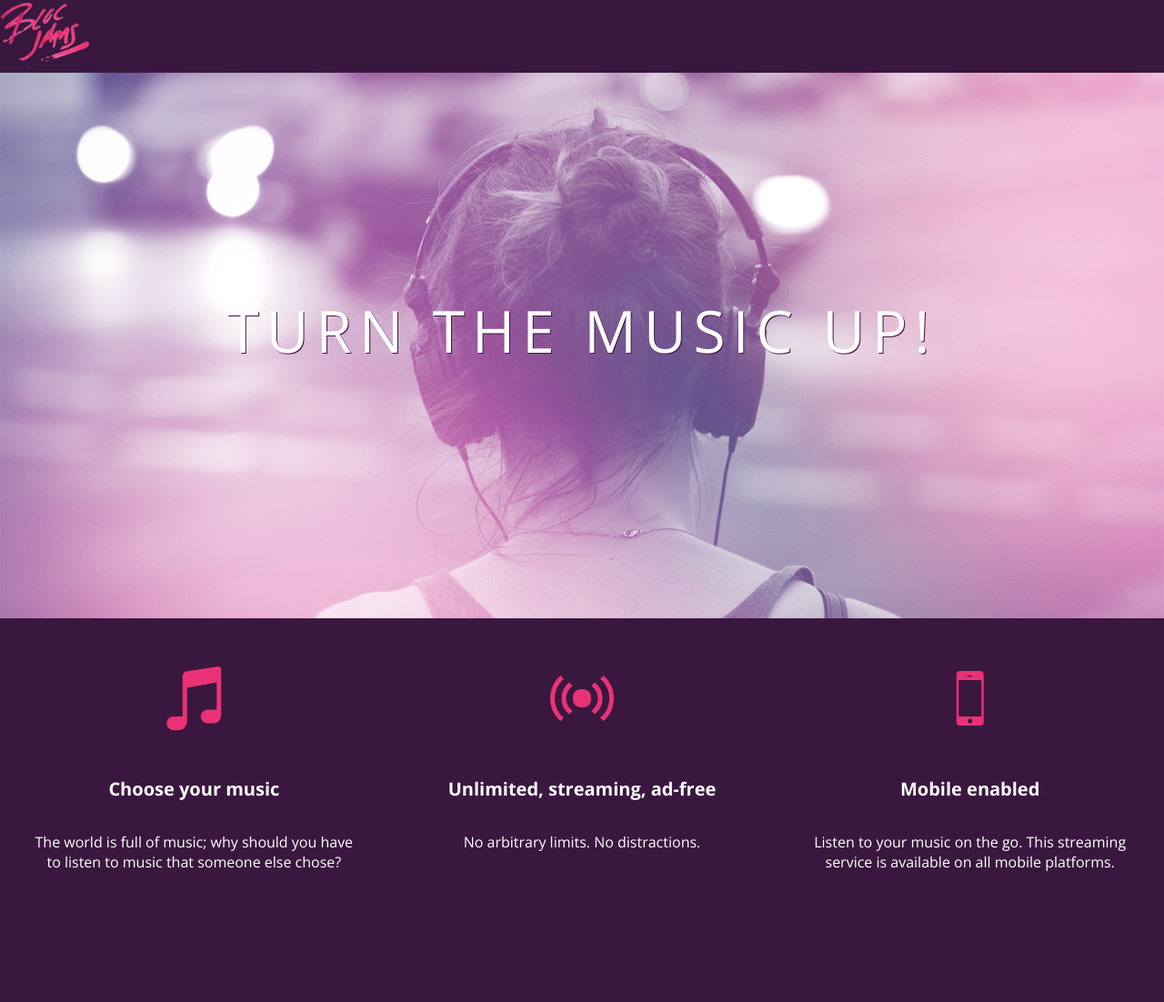
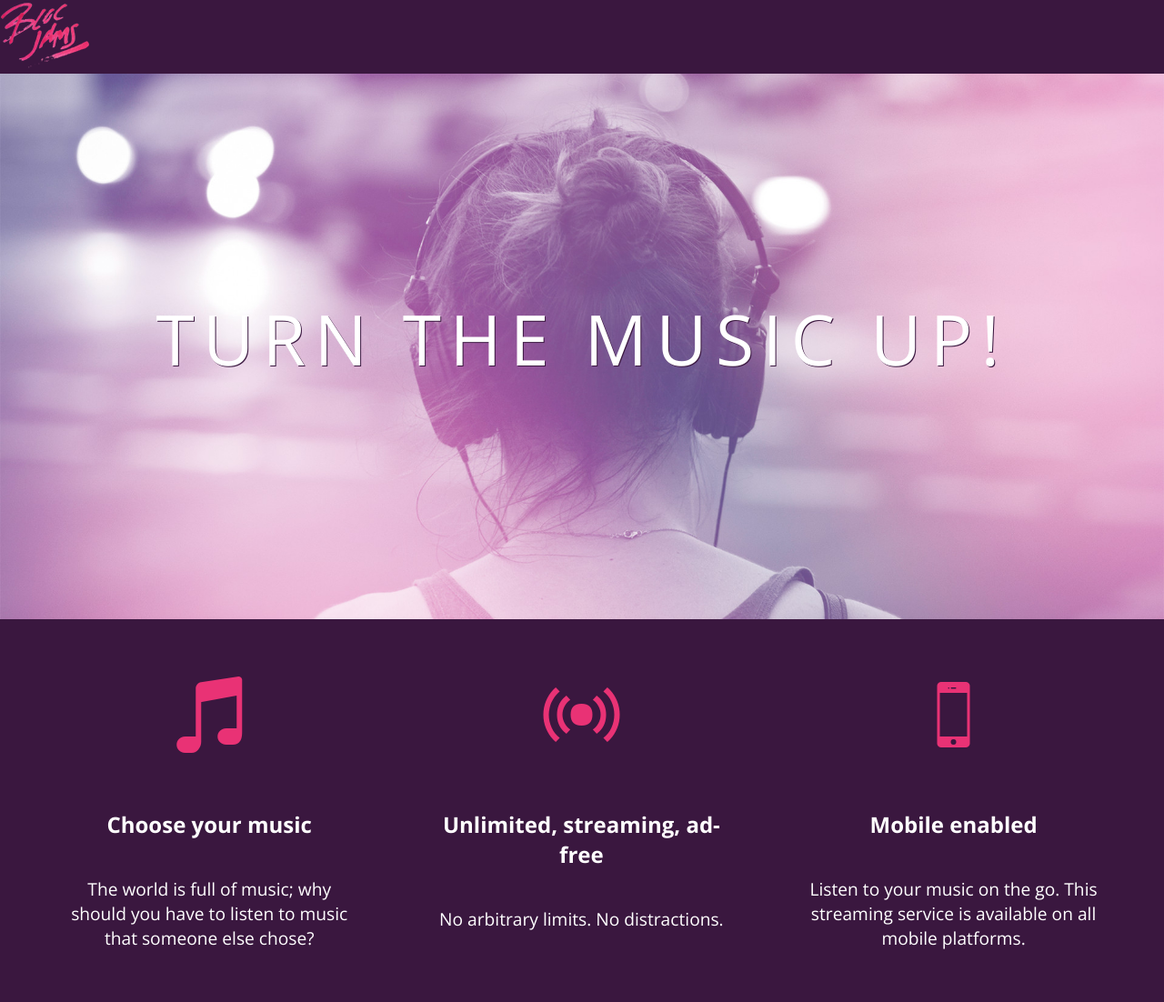
Before and after one commit to nikibrown/Bloc-Jams, a plain HTML site: page index.html in a window 1280 px wide. Shown: the whole page at 91% size. Before the commit the page ends 1007 px from the top, so only its background shows below. Drawn offline with nearby package versions, Linux system fonts and the light colour scheme.

Commit message:
add responsive grid classes

```diff
--- a/index.html
+++ b/index.html
@@ -2,10 +2,12 @@
  <html>
      <head>
         <title>Bloc Jams</title>
+        <meta name="viewport" content="width=device-width, initial-scale=1">
         <link rel="stylesheet" type="text/css" href="http://fonts.googleapis.com/css?family=Open+Sans:400,800,600,700,300">
         <link rel="stylesheet" type="text/css" href="http://code.ionicframework.com/ionicons/2.0.1/css/ionicons.min.css">
         <link rel="stylesheet" type="text/css" href="styles/normalize.css">
         <link rel="stylesheet" type="text/css" href="styles/main.css">
+        <link rel="stylesheet" type="text/css" href="styles/landing.css">
      </head>
      <body class="landing">
          <nav>
@@ -13,20 +15,20 @@
          </nav>
         <section class="hero-content">
             <h1 class="hero-title">Turn the music up!</h1>
-         </section><!--/.hero-content-->
+        </section><!--/.hero-content-->
 
-         <section class="selling-points"> <!-- selling points -->
-             <div class="point">
+        <section class="selling-points container ">
+             <div class="point column third">
                  <span class="ion-music-note"></span>
                  <h5 class="point-title">Choose your music</h5>
                  <p class="point-description">The world is full of music; why should you have to listen to music that someone else chose?</p>
              </div>
-             <div class="point">
+             <div class="point column third">
                  <span class="ion-radio-waves"></span>
                  <h5 class="point-title">Unlimited, streaming, ad-free</h5>
                  <p class="point-description">No arbitrary limits. No distractions.</p>
              </div>
-             <div class="point">
+             <div class="point column third">
                  <span class="ion-iphone"></span>
                  <h5 class="point-title">Mobile enabled</h5>
                  <p class="point-description">Listen to your music on the go. This streaming service is available on all mobile platforms.</p>
--- /dev/null
+++ b/styles/landing.css
@@ -0,0 +1,49 @@
+ body.landing {
+     background-color: rgb(58,23,63); /* sets the background color to an RGB value (see below) */
+ }
+
+.hero-content {
+     position: relative; /* positioning will be explained in a resource */
+     min-height: 600px; /* hero content element must be _at least_ 600 pixels */
+     background-image: url(../assets/images/bloc_jams_bg.jpg);
+     background-repeat: no-repeat;
+     background-position: center center;
+     background-size: cover;
+ }
+
+ .hero-content .hero-title {
+     position: absolute;             /* positioning will be explained in a resource */
+     top: 40%;                       /* positioning will be explained in a resource */
+     -webkit-transform: translateY(-50%);
+     -moz-transform: translateY(-50%);
+     -ms-transform: translateY(-50%);
+     transform: translateY(-50%);
+     width: 100%;                    /* makes sure the title inhabits the full width of its container */
+     text-align: center;             /* aligns text in the horizontal center of the element */
+     font-size: 4rem;                /* specifies the size of the font in root em units */
+     font-weight: 300;               /* makes the font thinner or lighter weight */
+     text-transform: uppercase;      /* transforms the text to be all uppercase lettering */
+     letter-spacing: 0.5rem;         /* puts 0.5 root ems worth of space between each letter */
+     text-shadow: 1px 1px 0px rgb(58,23,63); /* creates a shadow underneath the text for readability over the image */
+ }
+
+.selling-points {
+     position: relative;
+ }
+
+ .point {
+     position: relative;
+     padding: 2rem;
+     text-align: center;
+ }
+
+ .point .point-title {
+     font-size: 1.25rem;
+ }
+
+ .ion-music-note,
+ .ion-radio-waves,
+ .ion-iphone {
+     color: rgb(233,50,117);
+     font-size: 5rem;
+ }
--- a/styles/main.css
+++ b/styles/main.css
@@ -1,17 +1,23 @@
+ *, *:before, *:after {
+     -moz-box-sizing: border-box;
+     -webkit-box-sizing: border-box;
+     box-sizing: border-box;
+ }
+
 html {
     height: 100%; /* makes sure our HTML takes up 100% of the browser window */
 }
 
- body {
+body {
      font-family: 'Open Sans'; /* sets our font to the "Open Sans" typeface */
      color: white; /* sets the text color to white */
      min-height: 100%; /* says the height of the body must be, at minimum, 100% of the window */
+}
+
+ .container {
+     margin: 0 auto;
+     max-width: 64rem;
  }
-
- body.landing {
-     background-color: rgb(58,23,63); /* sets the background color to an RGB value (see below) */
- }
-
 
  .navbar {
      padding: 0.5rem;
@@ -23,55 +29,28 @@ html {
      left: 2rem;
  }
 
- .hero-content {
-     position: relative; /* positioning will be explained in a resource */
-     min-height: 600px; /* hero content element must be _at least_ 600 pixels */
-     background-image: url(../assets/images/bloc_jams_bg.jpg);
-     background-repeat: no-repeat;
-     background-position: center center;
-     background-size: cover;
+
+ /* Medium and small screens (640px) */
+ @media (min-width: 40rem) {
+   /* Style information will go here */
+     html { font-size: 112%; }
+
+     .column {
+         float: left;
+         padding-left: 1rem;
+         padding-right: 1rem;
+     }
+
+     .column.full { width: 100%; }
+     .column.two-thirds { width: 66.7%; }
+     .column.half { width: 50%; }
+     .column.third { width: 33.3%; }
+     .column.fourth { width: 25%; }
+     .column.flow-opposite { float: right; }
  }
 
- .hero-content .hero-title {
-     position: absolute;             /* positioning will be explained in a resource */
-     top: 40%;                       /* positioning will be explained in a resource */
-     -webkit-transform: translateY(-50%);
-     -moz-transform: translateY(-50%);
-     -ms-transform: translateY(-50%);
-     transform: translateY(-50%);
-     width: 100%;                    /* makes sure the title inhabits the full width of its container */
-     text-align: center;             /* aligns text in the horizontal center of the element */
-     font-size: 4rem;                /* specifies the size of the font in root em units */
-     font-weight: 300;               /* makes the font thinner or lighter weight */
-     text-transform: uppercase;      /* transforms the text to be all uppercase lettering */
-     letter-spacing: 0.5rem;         /* puts 0.5 root ems worth of space between each letter */
-     text-shadow: 1px 1px 0px rgb(58,23,63); /* creates a shadow underneath the text for readability over the image */
+ /* Large screens (1024px) */
+ @media (min-width: 64rem) {
+   /* Style information will go here */
+     html { font-size: 120%; }
  }
-
-.selling-points {
-     position: relative;
-     display: table;
-     width: 100%;
-     -webkit-box-sizing: border-box;
-     -moz-box-sizing: border-box;
-     box-sizing: border-box; /* we'll explain this in a resource */
- }
-
- .point {
-     display: table-cell;
-     position: relative;
-     width: 33.3%;
-     padding: 2rem;
-     text-align: center;
- }
-
- .point .point-title {
-     font-size: 1.25rem;
- }
-
- .ion-music-note,
- .ion-radio-waves,
- .ion-iphone {
-     color: rgb(233,50,117);
-     font-size: 5rem;
- }
```
